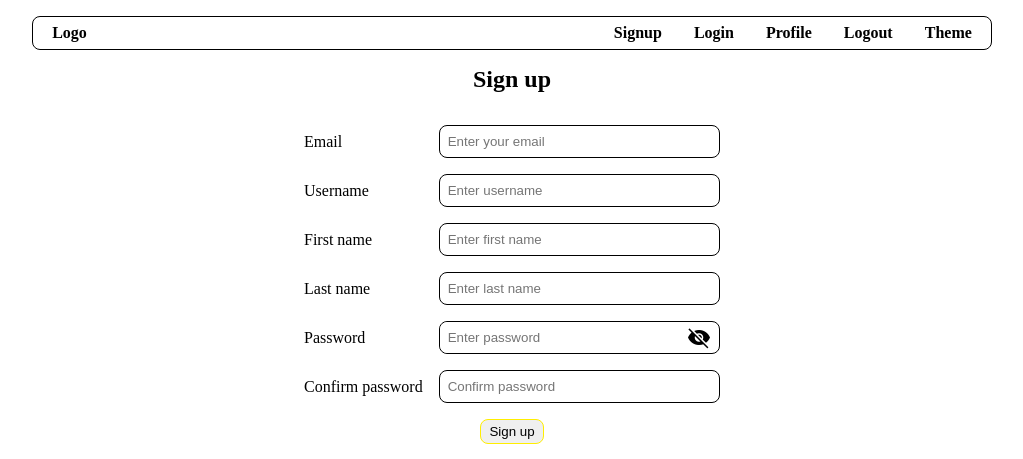
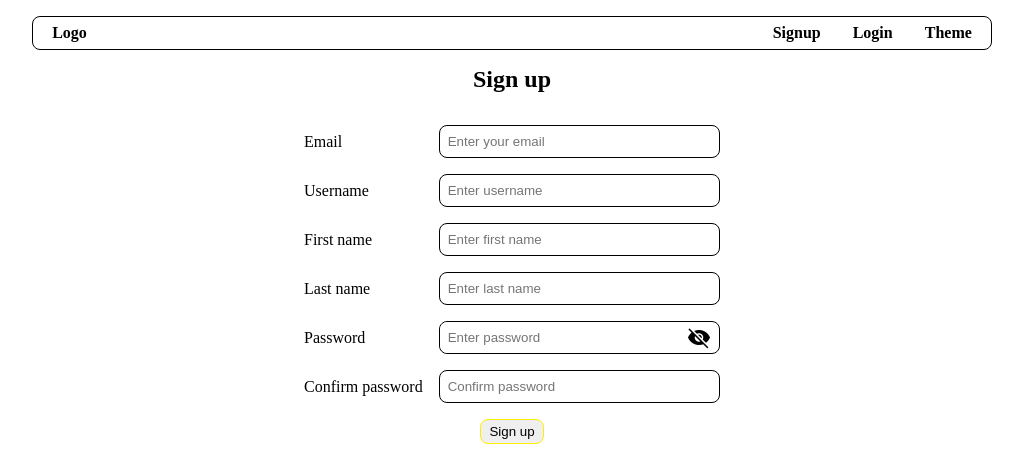
Before and after one commit to biswarupmurmu/Linkta, a Flask app: page /signup in a window 1280 px wide. Shown: the top 459 px of the page, without its empty margins (128-1151 px from the left). Run offline with Flask 3, Linux system fonts and the light colour scheme.

Commit message:
Fixed nav menu

```diff
--- a/linkta/templates/includes/nav.html
+++ b/linkta/templates/includes/nav.html
@@ -5,10 +5,13 @@
             <li><a href="{{url_for('views.home')}}">Logo</a></li>
         </ul>
         <ul>
+            {% if g.user %}
+            <li><a href="#">Edit Profile</a></li>
+            <li><a href="#">Logout</a></li>
+            {% else %}
             <li><a href="{{url_for('auth.signup')}}">Signup</a></li>
             <li><a href="{{url_for('auth.login')}}">Login</a></li>
-            <li><a href="#">Profile</a></li>
-            <li><a href="#">Logout</a></li>
+            {% endif %}
             <li><a href="#">Theme</a></li>
         </ul>
     </nav>
```
